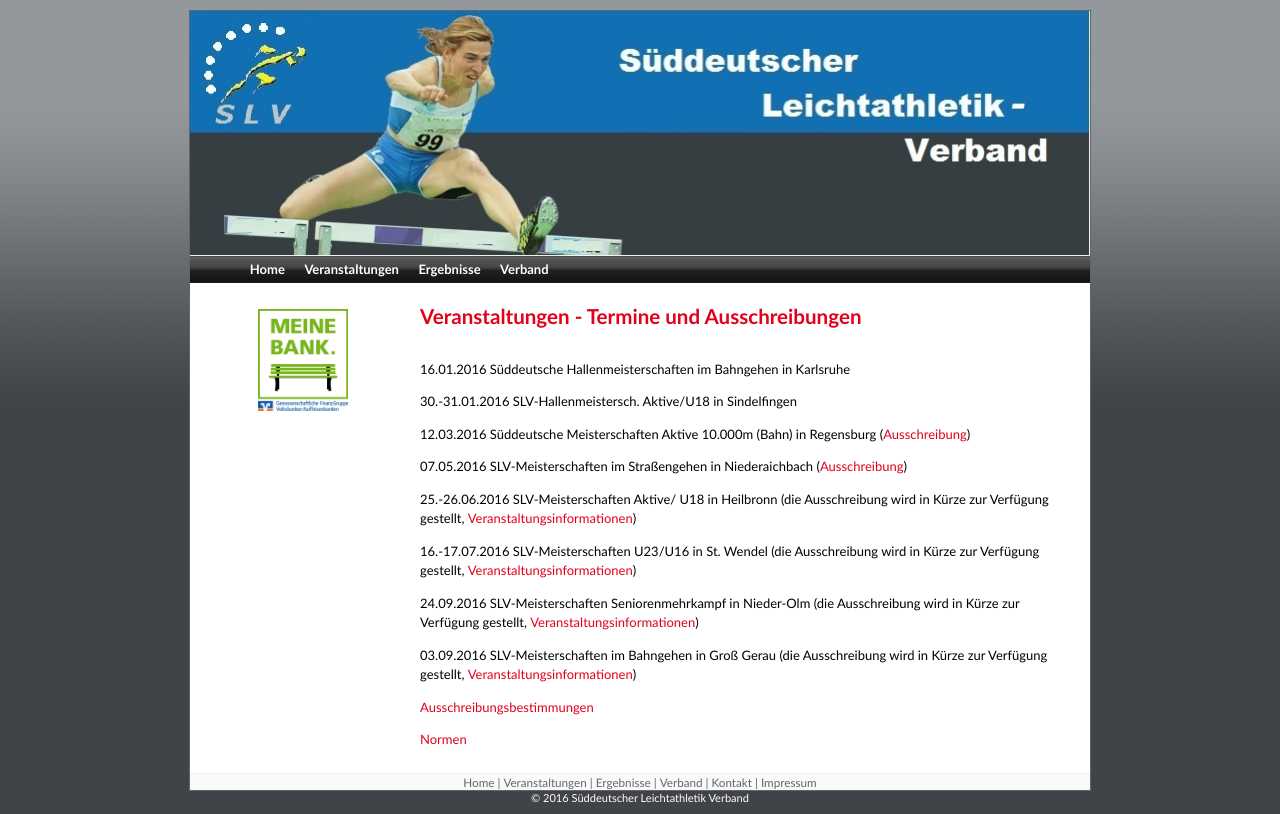
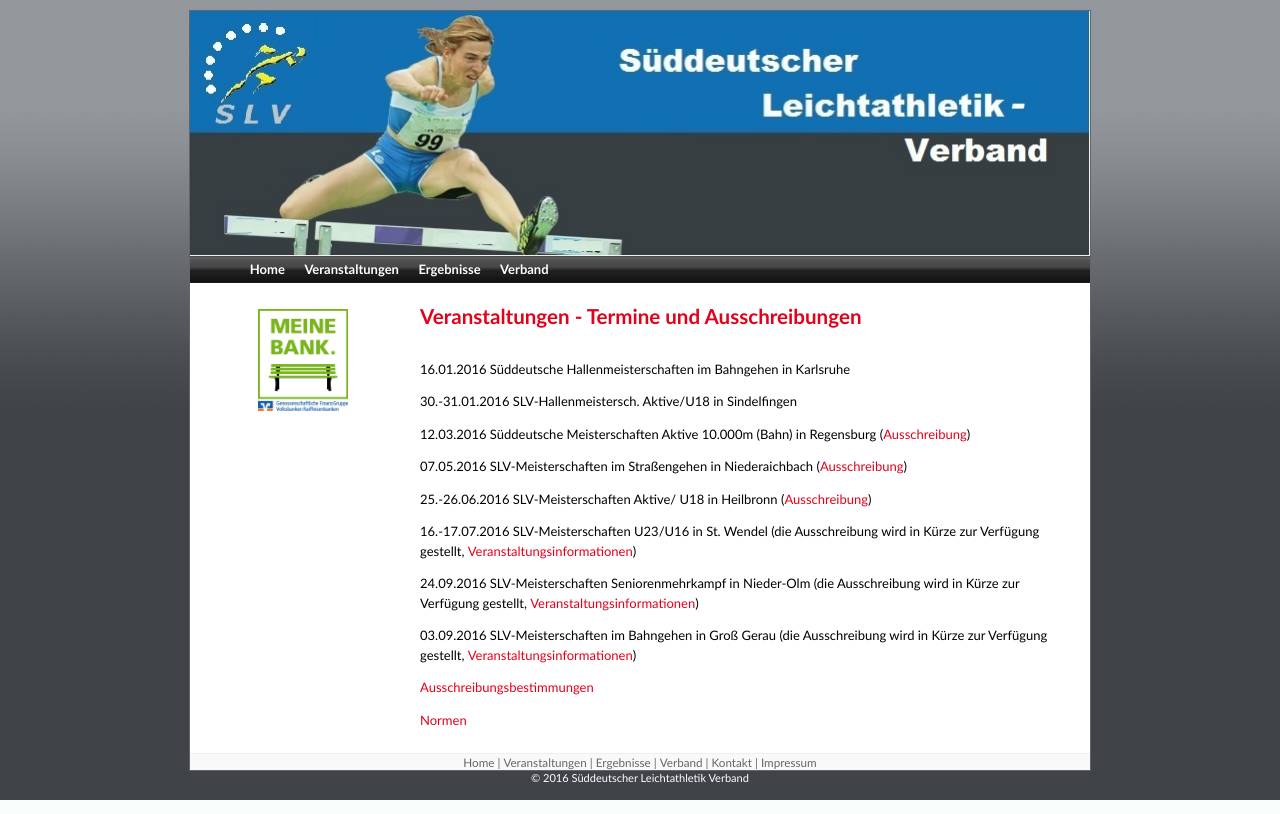
Before and after one commit to lg-regensburg/SLV, a PHP site: page /veranstaltungen.php in a window 1280 px wide. Run offline with PHP 8.4, Linux system fonts and the light colour scheme.

Commit message:
add ausschreibung

```diff
--- a/veranstaltungen.php
+++ b/veranstaltungen.php
@@ -10,7 +10,7 @@
     <p>30.-31.01.2016 SLV-Hallenmeistersch. Aktive/U18 in Sindelfingen</p>
     <p>12.03.2016 Süddeutsche Meisterschaften Aktive 10.000m (Bahn) in Regensburg (<a href="http://ladv.de/ausschreibung/datei/24471">Ausschreibung</a>)</p>
     <p>07.05.2016 SLV-Meisterschaften im Straßengehen in Niederaichbach (<a href="http://www.blv-sport.de/index.php?id=242&vid=20166557" target="_blank">Ausschreibung</a>)</p>
-    <p>25.-26.06.2016 SLV-Meisterschaften Aktive/ U18 in Heilbronn (die Ausschreibung wird in Kürze zur Verfügung gestellt, <a href="http://blv-sport.de/index.php?id=242&vid=20166622" target="_blank">Veranstaltungsinformationen</a>)</p>
+    <p>25.-26.06.2016 SLV-Meisterschaften Aktive/ U18 in Heilbronn (<a href="SLV Aktive-U18_Heilbronn 2016.pdf" target="_blank">Ausschreibung</a>)</p>
     <p>16.-17.07.2016 SLV-Meisterschaften U23/U16 in St. Wendel (die Ausschreibung wird in Kürze zur Verfügung gestellt, <a href="http://blv-sport.de/index.php?id=242&vid=20166624" target="_blank">Veranstaltungsinformationen</a>)</p>
     <p>24.09.2016 SLV-Meisterschaften Seniorenmehrkampf in Nieder-Olm (die Ausschreibung wird in Kürze zur Verfügung gestellt, <a href="http://blv-sport.de/index.php?id=242&vid=20166625" target="_blank">Veranstaltungsinformationen</a>)</p>
     <p>03.09.2016 SLV-Meisterschaften im Bahngehen in Groß Gerau (die Ausschreibung wird in Kürze zur Verfügung gestellt, <a href="http://www.hlv.de/WETTKAMPFSPORT/view_termin.asp?id=975" target="_blank">Veranstaltungsinformationen</a>)</p>
```
Also changed, not shown: 1 other file.
